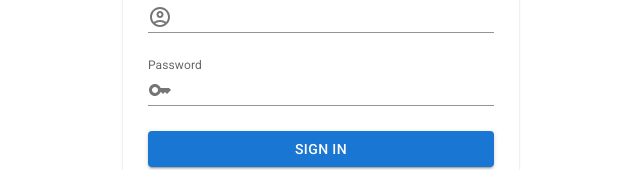
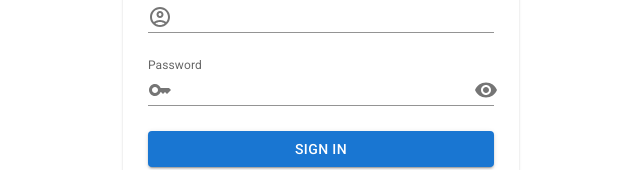
Before and after one commit to timnaire/dream-journal, a React (Create React App) app: page /sign-in in a window 1280 px wide. Shown: the part 363-533 px from the top of the page, without its empty margins (319-959 px from the left). Built offline with nearby package versions, Linux system fonts and the light colour scheme; no server answers.

Commit message:
fix auth validation

```diff
--- a/src/core/context/AppContext.tsx
+++ b/src/core/context/AppContext.tsx
@@ -1,4 +1,6 @@
 import { createContext, useState } from 'react';
+import { useApi } from '../../shared/hooks/useApi';
+import { Navigate } from 'react-router-dom';
 
 export interface UserProps {
     firstName: string;
@@ -23,9 +25,27 @@ export const AppContext = createContext<AppState>(defaultState);
 
 export function AppContextProvider({ children }: any) {
     const [state, setState] = useState<AppState>(defaultState);
+    const { httpPost } = useApi();
 
     const setAppState = (newState: Partial<AppState>) => {
         setState({ ...state, ...newState });
+    }
+
+    const exceptedRouteValidation = ['/sign-in', '/sign-up', 'forgot-password'];
+    const willValidate = !exceptedRouteValidation.some(route => route === window.location.pathname);
+    console.log(willValidate);
+    if (willValidate) {
+        try {
+            httpPost('/auth/validate-token', {}).then(res => {
+                console.log('called me first');
+                if (res && typeof res === 'object' && 'isAuthenticated' in res) {
+                    localStorage.setItem('isAuthenticated', 'true');
+                    <Navigate to="/" replace />;
+                }
+            });
+        } catch (error: any) {
+            throw new Error('An error occured while validating user authentication:', error);
+        }
     }
 
     console.log('state', state);
--- a/src/pages/SignIn.tsx
+++ b/src/pages/SignIn.tsx
@@ -1,7 +1,7 @@
-import { useContext } from 'react';
+import { useContext, useState } from 'react';
 import { Navigate } from 'react-router-dom';
-import { Box, Button, CircularProgress, Container, InputAdornment, Link, Paper, TextField, Typography } from '@mui/material';
-import { AccountCircleOutlined, KeyOutlined } from '@mui/icons-material';
+import { Alert, Box, Button, CircularProgress, Container, IconButton, InputAdornment, Link, Paper, TextField, Typography } from '@mui/material';
+import { AccountCircleOutlined, KeyOutlined, Visibility, VisibilityOff } from '@mui/icons-material';
 import { AppContext, UserProps } from '../core/context/AppContext';
 import { ErrorMessage, Formik } from 'formik';
 import * as yup from 'yup';
@@ -12,25 +12,34 @@ interface Credentials {
     password: string;
 }
 
+const signInSchema = yup.object().shape({
+    username: yup.string().trim().required('Username is required'),
+    password: yup.string().trim().required('Password is required'),
+});
+
+const usernameIcon = {
+    startAdornment: (
+        <InputAdornment position="start">
+            <AccountCircleOutlined />
+        </InputAdornment>
+    ),
+};
+
+
 export function SignIn() {
     const { isAuthenticated, setAppState } = useContext(AppContext);
-    const { httpPost } = useApi();
+    const { isError, error, httpPost } = useApi();
+    const [showPassword, setShowPassword] = useState(false);
+
     const initialValues: Credentials = {
         username: '',
         password: ''
     };
 
-    const signInSchema = yup.object().shape({
-        username: yup.string().trim().required('Username is required'),
-        password: yup.string().trim().required('Password is required'),
-    });
+    const handleClickShowPassword = () => setShowPassword((show: boolean) => !show);
 
-    const usernameIcon = {
-        startAdornment: (
-            <InputAdornment position="start">
-                <AccountCircleOutlined />
-            </InputAdornment>
-        ),
+    const handleMouseDownPassword = (event: React.MouseEvent<HTMLButtonElement>) => {
+        event.preventDefault();
     };
 
     const passwordIcon = {
@@ -39,6 +48,18 @@ export function SignIn() {
                 <KeyOutlined />
             </InputAdornment>
         ),
+        endAdornment: (
+            <InputAdornment position="end">
+                <IconButton
+                    aria-label="toggle password visibility"
+                    onClick={handleClickShowPassword}
+                    onMouseDown={handleMouseDownPassword}
+                    edge="end"
+                >
+                    {showPassword ? <VisibilityOff /> : <Visibility />}
+                </IconButton>
+            </InputAdornment>
+        )
     };
 
     // If user is already authenticated redirect to the main page
@@ -48,11 +69,10 @@ export function SignIn() {
 
     const handleSignin = async (values: Credentials, setSubmitting: (isSubmitting: boolean) => void) => {
         httpPost<ApiResponse<UserProps>>('/auth/sign-in', values).then(res => {
-            console.log('res', res);
             if (res && res.success) {
+                localStorage.setItem('isAuthenticated', 'true');
                 setAppState({ isAuthenticated: true, user: res.data });
             }
-            // setTimeout(() => setSubmitting(false), 5000);
         }).finally(() => setSubmitting(false));
     }
 
@@ -73,46 +93,50 @@ export function SignIn() {
                     initialValues={initialValues}
                     validationSchema={signInSchema}
                     onSubmit={(values, { setSubmitting }) => {
-                        console.log('form submitted');
                         handleSignin(values, setSubmitting);
                     }}>
-                    {({ values, errors, touched, handleChange, handleBlur, handleSubmit, isSubmitting, isValid }) => (
+                    {({ values, errors, touched, handleChange, handleBlur, handleSubmit, isSubmitting }) => (
                         <Box component="form" noValidate autoComplete="off" onSubmit={handleSubmit} sx={{ display: 'flex', flexDirection: 'column' }}>
                             <TextField
                                 type="text"
                                 name="username"
                                 label="Username"
                                 variant="standard"
-                                sx={{ marginBottom: errors.username && touched.username ? '0' : '25px' }}
+                                sx={{ mb: errors.username && touched.username ? '0' : '25px' }}
                                 InputProps={usernameIcon}
                                 value={values.username}
                                 onChange={handleChange}
                                 onBlur={handleBlur}
                             />
                             <ErrorMessage name="username">
-                                {msg => <Box sx={{ color: 'red', marginBottom: '25px' }}>{msg}</Box>}
+                                {msg => <Box sx={{ color: 'red', mb: '25px' }}>{msg}</Box>}
                             </ErrorMessage>
 
                             <TextField
-                                type="password"
+                                type={showPassword ? 'text' : 'password'}
                                 name="password"
                                 label="Password"
                                 variant="standard"
-                                sx={{ marginBottom: errors.password && touched.password ? '0' : '25px' }}
+                                sx={{ mb: errors.password && touched.password ? '0' : '25px' }}
                                 InputProps={passwordIcon}
                                 value={values.password}
                                 onChange={handleChange}
                                 onBlur={handleBlur}
                             />
                             <ErrorMessage name="password">
-                                {msg => <Box sx={{ color: 'red', marginBottom: '25px' }}>{msg}</Box>}
+                                {msg => <Box sx={{ color: 'red', mb: '25px' }}>{msg}</Box>}
                             </ErrorMessage>
                             <Button type="submit" variant="contained" disabled={isSubmitting}> {isSubmitting ? <CircularProgress size={25} /> : ' Sign in'} </Button>
+                            {isError && (
+                                <Alert variant="outlined" severity="error" sx={{ mt: '10px' }}>
+                                    {error}
+                                </Alert>
+                            )}
                         </Box>
                     )}
                 </Formik>
 
-                <Box component="span" sx={{ textAlign: 'center', marginTop: '10px', fontSize: '12px' }}>
+                <Box component="span" sx={{ textAlign: 'center', mt: '10px', fontSize: '12px' }}>
                     Forgot your password?&nbsp;
                     <Link href="/forgot-password" underline="none">
                         Click here
--- a/src/pages/SignUp.tsx
+++ b/src/pages/SignUp.tsx
@@ -1,7 +1,8 @@
-import { Box, Button, CircularProgress, Container, Link, Paper, TextField, Typography } from '@mui/material';
+import { Alert, Box, Button, CircularProgress, Container, Link, Paper, TextField, Typography } from '@mui/material';
 import { ErrorMessage, Formik } from 'formik';
 import * as yup from 'yup';
-import { useApi } from '../shared/hooks/useApi';
+import { ApiResponse, useApi } from '../shared/hooks/useApi';
+import { useState } from 'react';
 
 interface User {
     firstname: string;
@@ -12,7 +13,8 @@ interface User {
 }
 
 export function SignUp() {
-    const { httpPost } = useApi();
+    const [data, setData] = useState();
+    const { isError, error, httpPost } = useApi();
     const initialValues: User = {
         firstname: '',
         lastname: '',
@@ -30,9 +32,11 @@ export function SignUp() {
     });
 
     const handleSignup = (values: User, setSubmitting: (isSubmitting: boolean) => void) => {
-        httpPost('/sign-up', values).then(data => {
+        httpPost<ApiResponse>('/auth/sign-up', values).then(response => {
             console.log('data', data);
-            setTimeout(() => setSubmitting(false), 5000);
+            setData(response.data);
+        }).finally(() => {
+            setSubmitting(false);
         });
     }
 
@@ -62,13 +66,13 @@ export function SignUp() {
                                         name="firstname"
                                         label="Firstname"
                                         variant="standard"
-                                        sx={{ marginBottom: errors.firstname && touched.firstname ? '0' : '25px' }}
+                                        sx={{ mb: errors.firstname && touched.firstname ? '0' : '25px' }}
                                         value={values.firstname}
                                         onChange={handleChange}
                                         onBlur={handleBlur}
                                     />
                                     <ErrorMessage name="firstname">
-                                        {msg => <Box sx={{ color: 'red', marginBottom: '25px' }}>{msg}</Box>}
+                                        {msg => <Box sx={{ color: 'red', mb: '25px' }}>{msg}</Box>}
                                     </ErrorMessage>
                                 </Box>
                                 <Box sx={{ display: 'flex', flexDirection: 'column' }}>
@@ -77,13 +81,13 @@ export function SignUp() {
                                         name="lastname"
                                         label="Lastname"
                                         variant="standard"
-                                        sx={{ marginBottom: errors.lastname && touched.lastname ? '0' : '25px' }}
+                                        sx={{ mb: errors.lastname && touched.lastname ? '0' : '25px' }}
                                         value={values.lastname}
                                         onChange={handleChange}
                                         onBlur={handleBlur}
                                     />
                                     <ErrorMessage name="lastname">
-                                        {msg => <Box sx={{ color: 'red', marginBottom: '25px' }}>{msg}</Box>}
+                                        {msg => <Box sx={{ color: 'red', mb: '25px' }}>{msg}</Box>}
                                     </ErrorMessage>
                                 </Box>
                             </Box>
@@ -93,13 +97,13 @@ export function SignUp() {
                                 name="username"
                                 label="Username"
                                 variant="standard"
-                                sx={{ marginBottom: errors.username && touched.username ? '0' : '25px' }}
+                                sx={{ mb: errors.username && touched.username ? '0' : '25px' }}
                                 value={values.username}
                                 onChange={handleChange}
                                 onBlur={handleBlur}
                             />
                             <ErrorMessage name="username">
-                                {msg => <Box sx={{ color: 'red', marginBottom: '25px' }}>{msg}</Box>}
+                                {msg => <Box sx={{ color: 'red', mb: '25px' }}>{msg}</Box>}
                             </ErrorMessage>
 
                             <TextField
@@ -107,13 +111,13 @@ export function SignUp() {
                                 name="password"
                                 label="Password"
                                 variant="standard"
-                                sx={{ marginBottom: errors.password && touched.password ? '0' : '25px' }}
+                                sx={{ mb: errors.password && touched.password ? '0' : '25px' }}
                                 value={values.password}
                                 onChange={handleChange}
                                 onBlur={handleBlur}
                             />
                             <ErrorMessage name="password">
-                                {msg => <Box sx={{ color: 'red', marginBottom: '25px' }}>{msg}</Box>}
+                                {msg => <Box sx={{ color: 'red', mb: '25px' }}>{msg}</Box>}
                             </ErrorMessage>
 
                             <TextField
@@ -121,16 +125,21 @@ export function SignUp() {
                                 name="confirmPassword"
                                 label="Confirm Password"
                                 variant="standard"
-                                sx={{ marginBottom: errors.confirmPassword && touched.confirmPassword ? '0' : '25px' }}
+                                sx={{ mb: errors.confirmPassword && touched.confirmPassword ? '0' : '25px' }}
                                 value={values.confirmPassword}
                                 onChange={handleChange}
                                 onBlur={handleBlur}
                             />
                             <ErrorMessage name="confirmPassword">
-                                {msg => <Box sx={{ color: 'red', marginBottom: '25px' }}>{msg}</Box>}
+                                {msg => <Box sx={{ color: 'red', mb: '25px' }}>{msg}</Box>}
                             </ErrorMessage>
 
                             <Button type="submit" variant="contained" disabled={isSubmitting}>{isSubmitting ? <CircularProgress size={25} /> : ' Sign up'} </Button>
+                            {data && (
+                                <Alert variant="outlined" severity={isError ? 'error' : 'success'} sx={{ mt: '10px' }}>
+                                    {isError ? error : 'Successfully registered.'}
+                                </Alert>
+                            )}
                         </Box>
                     )}
                 </Formik>
--- a/src/shared/hooks/useApi.tsx
+++ b/src/shared/hooks/useApi.tsx
@@ -1,13 +1,16 @@
 import axios, { AxiosInstance } from 'axios';
+import { useState } from 'react';
 import { Navigate } from 'react-router-dom';
 
-export interface ApiResponse<T> {
+export interface ApiResponse<T = any> {
     success: boolean;
     data: T;
     message: string;
 }
 
 export function useApi() {
+    const [isError, setIsError] = useState(false);
+    const [error, setError] = useState('');
     const instance: AxiosInstance = axios.create({
         baseURL: process.env.REACT_APP_API_BASE_URL,
         headers: {
@@ -17,15 +20,26 @@ export function useApi() {
         withCredentials: true
     });
 
+    instance.interceptors.request.use((config) => {
+        setIsError(false);
+        setError('');
+        return config;
+    });
+
     instance.interceptors.response.use((config) => {
         const response = config.data;
         if (response && typeof response === 'object' && ('redirect' in response)) {
             <Navigate to={response.redirect} replace />;
         }
+        if (response && typeof response === 'object' && ('success' in response)) {
+            setIsError(!response.success);
+            setError(response.message);
+        }
         return config;
     }, (error) => {
         const Unauthorized = 401;
         if (error.response.status === Unauthorized) {
+            localStorage.removeItem('isAuthenticated');
             return <Navigate to={error.response.data.redirect} replace />;
         }
         return Promise.reject(error);
@@ -63,5 +77,5 @@ export function useApi() {
         }
     }
 
-    return { httpGet, httpPost, httpPut, httpDelete }
+    return { isError, error, httpGet, httpPost, httpPut, httpDelete }
 }
```
Also changed, not shown: src/core/auth/ProtectedRoute.tsx (+1 -16 lines), src/layout/Header.tsx (+18 -3 lines).
